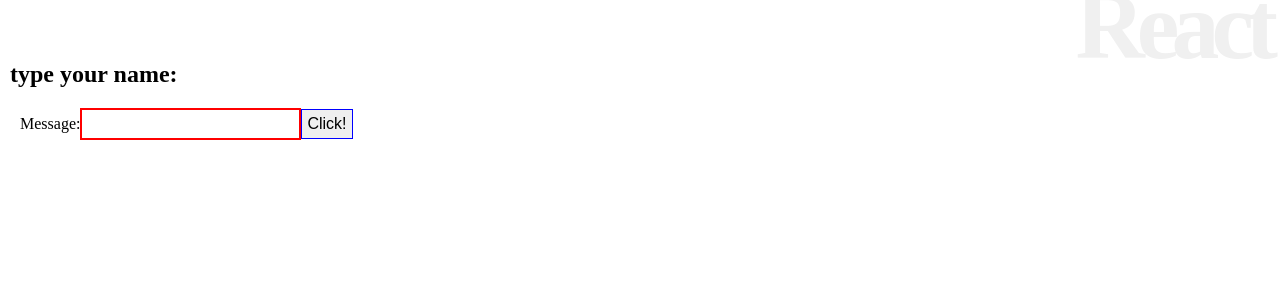
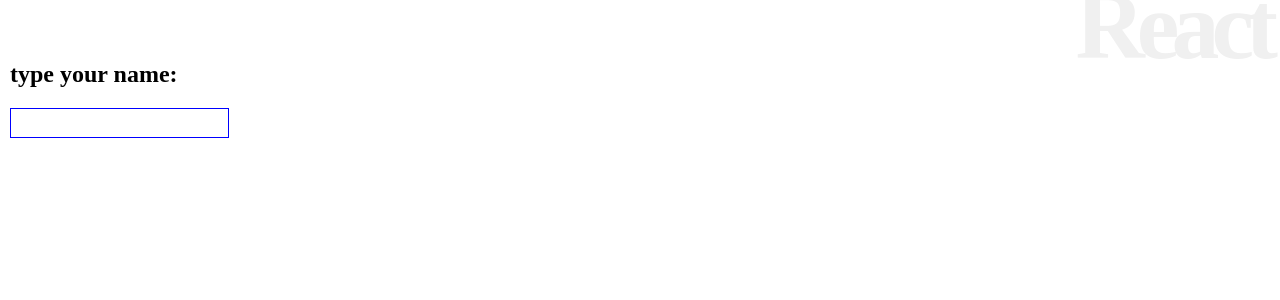
Before and after one commit to takuyaw-w/react_practice, a React (Create React App) app: page / in a window 1280 px wide. Shown: the top 300 px of the page. Built offline with nearby package versions, Linux system fonts and the light colour scheme.

Commit message:
list3-29

```diff
--- a/src/App.js
+++ b/src/App.js
@@ -11,6 +11,29 @@
     padding: "5px",
   }
 
+  constructor(props) {
+    super(props);
+    this.state = {
+      message: 'type your name:'
+    };
+    this.doCheck = this.doCheck.bind(this);
+  }
+
+  doCheck(event) {
+    alert(`${event.target.value}は長すぎます。（最大10文字）`);
+  }
+
+  render() {
+    return <div>
+      <h1>React</h1>
+      <h2>{this.state.message}</h2>
+      <Message maxlength="10" onCheck={this.doCheck} />
+    </div>
+  }
+}
+
+
+class Message extends Component {
   inputStyle = {
     fontSize: "12pt",
     padding: "5px"
@@ -18,37 +41,21 @@
 
   constructor(props) {
     super(props);
-    this.state = {
-      message: 'type your name:'
-    };
     this.doChange = this.doChange.bind(this);
-    this.doSubmit = this.doSubmit.bind(this);
   }
 
-  doChange(event) {
-    this.input = event.target.value;
-  }
-
-  doSubmit(event) {
-    this.setState({
-      message: `Hello, ${this.input} !!`
-    });
-    event.preventDefault();
+  doChange(e) {
+    if (e.target.value.length > this.props.maxlength) {
+      this.props.onCheck(e);
+      e.target.value =
+        e.target.value.substr(0, this.props.maxlength);
+    }
   }
 
   render() {
-    return <div>
-      <h1>React</h1>
-      <h2>{this.state.message}</h2>
-      <form onSubmit={this.doSubmit}>
-        <label>
-          <span style={this.inputStyle}></span>Message:
-          <input type="text" style={this.inputStyle} onChange={this.doChange} required pattern="[A-Za-z _,.]+" />
-        </label>
-        <input type="submit" style={this.inputStyle} value="Click!" />
-      </form>
-    </div>
+    return <input type="text" style={this.inputStyle} onChange={this.doChange} />
   }
+
 }
 
 export default App;
```
